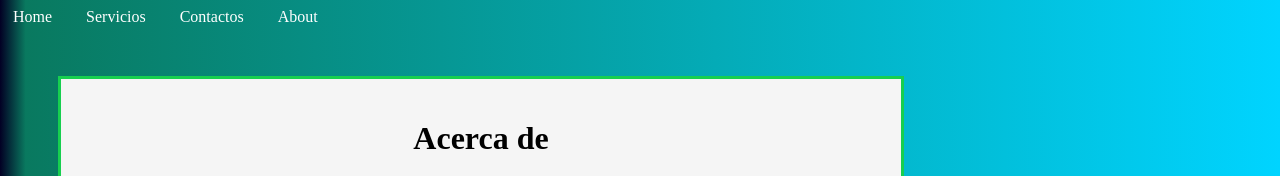
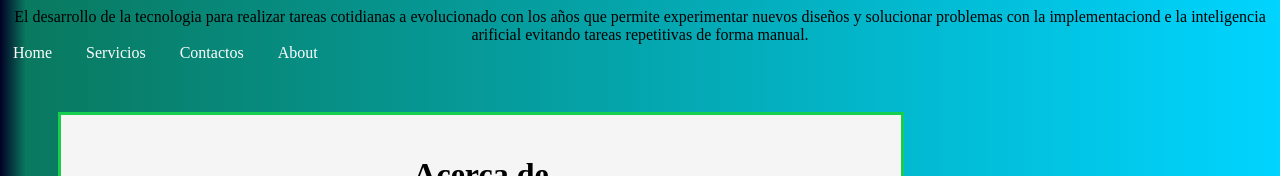
Before and after one commit to MarcelaYadira/miprimerpagina, a plain HTML site: page about.html in a window 1280 px wide. Shown: the top 176 px of the page. Drawn offline with Linux system fonts and the light colour scheme.

Commit message:
mi primera confirmación de actualización

```diff
--- a/about.html
+++ b/about.html
@@ -12,7 +12,14 @@
     <link rel="stylesheet" type="text/css" href="style.css">
     <meta name="viewport" content="wiidth=device-width, initial-scale=1">
 </head>
+<main>
+    <div class="greeting">
+     El desarrollo de la tecnologia para realizar tareas cotidianas a evolucionado con los años
+     que permite experimentar nuevos diseños y solucionar problemas con la implementaciond e la
+     inteligencia arificial evitando tareas repetitivas de forma manual.
 
+    </div>
+</main>
 <body>
 
     <nav>
--- a/style.css
+++ b/style.css
@@ -45,3 +45,6 @@ nav a:hover {
         width: 1200px;
     }
 }
+.greeting {
+text-align: center;
+}
```
